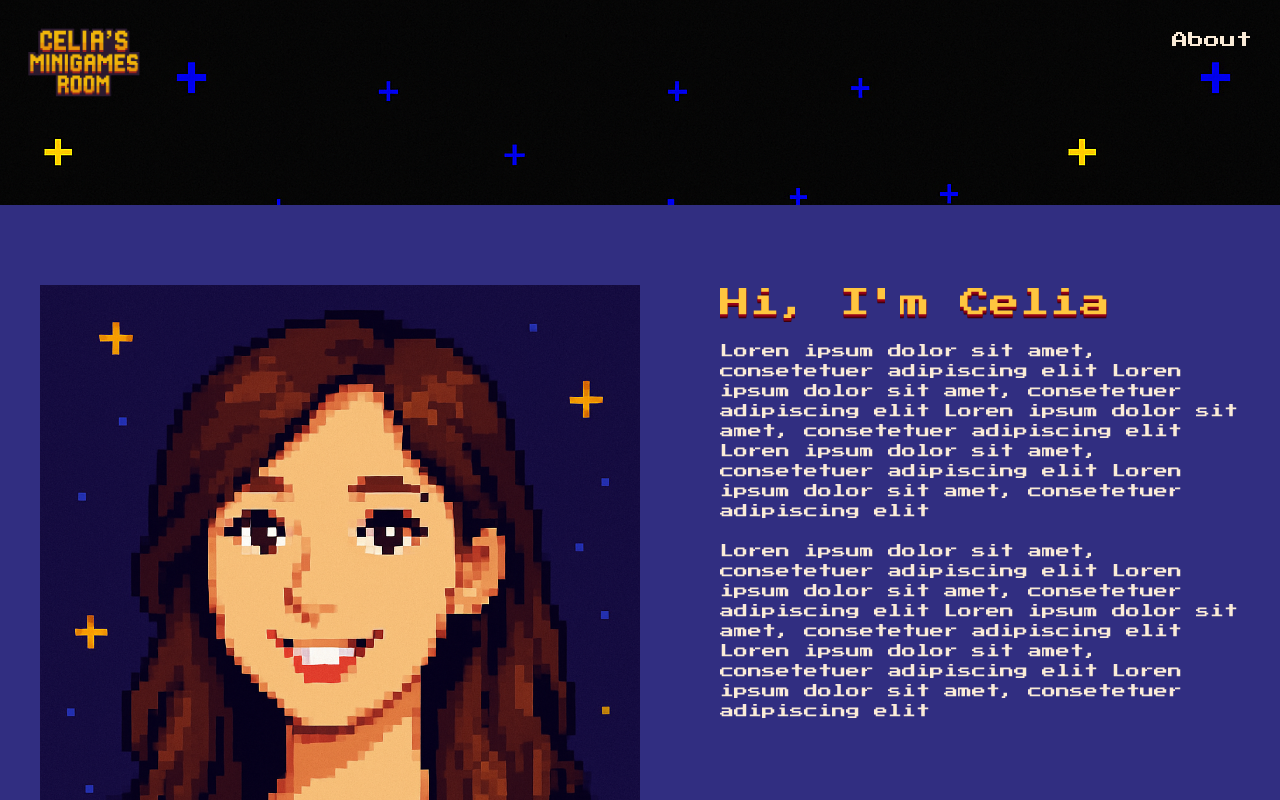
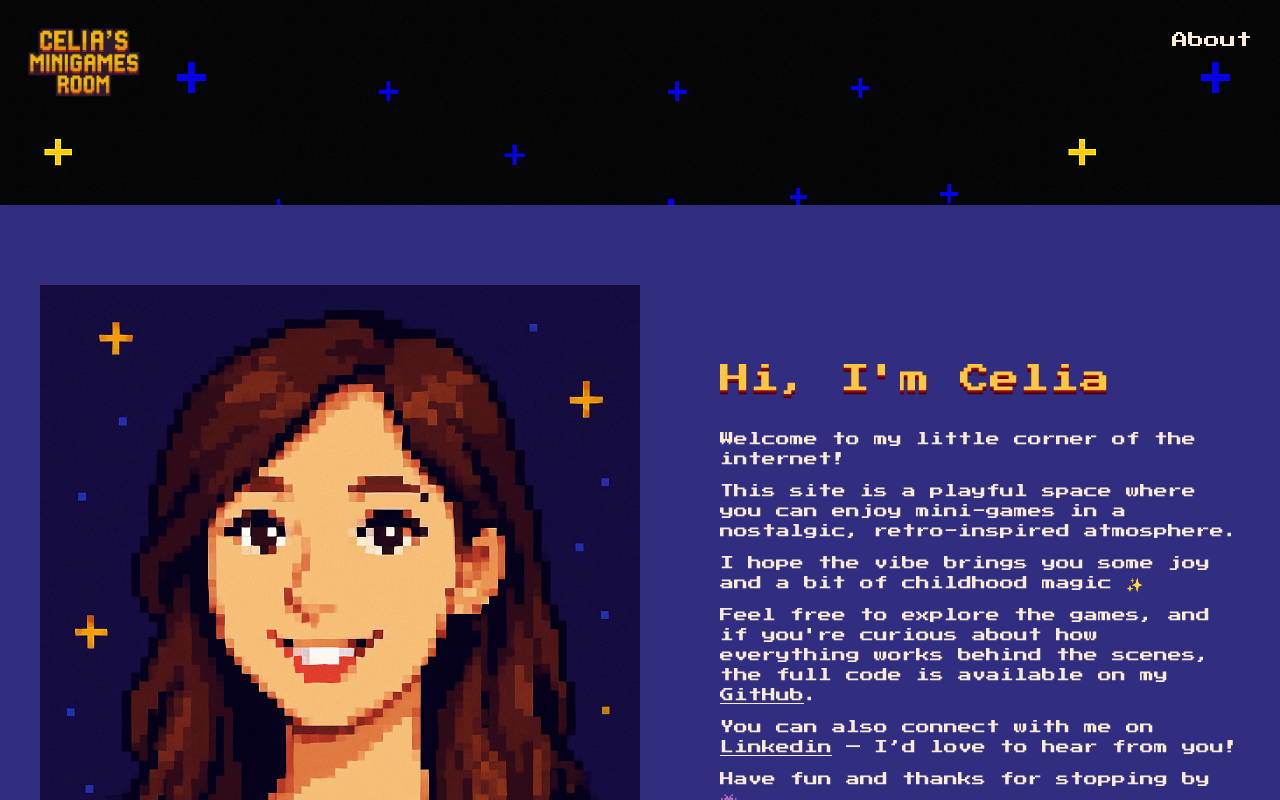
Before and after one commit to CeliaStabile/celia-s-minigames-room, a React (Vite) app: page /about in a window 1280 px wide. Shown: the top 800 px of the page. Built offline with nearby package versions, Linux system fonts and the light colour scheme.

Commit message:
[AboutPage] | add text

```diff
--- a/src/index.css
+++ b/src/index.css
@@ -12,6 +12,11 @@
   box-sizing: border-box;
   color:#faebd7;
 
+}
+
+a {
+  text-decoration: underline;
+  cursor: pointer;
 }
 
 html, body {
--- a/src/pages/About.tsx
+++ b/src/pages/About.tsx
@@ -2,24 +2,54 @@
 const About = () => {
   return (
     <section className="pb-96 pt-20">
-      <div className="w-full py-10 lg:py-20 px-10 flex  flex-col lg:flex-row lg:items-start items-center text-center lg:text-left justify-center  gap-12 lg:gap-20 bg-indigo-900 ">
+      <div className="w-full py-10 lg:py-20 px-10 flex  flex-col lg:flex-row  items-center text-center lg:text-left justify-center  gap-12 lg:gap-20 bg-indigo-900 ">
         <img className="lg:w-1/2" src="/portrait.png" />
-        <div className="lg:w-1/2 flex flex-col gap-5">
+        <div className="lg:w-1/2 flex flex-col gap-8">
           <h1 className="pixel-shadow text-3xl">Hi, I'm Celia</h1>
-          <p className="text-xs lg:text-sm">
-            Loren ipsum dolor sit amet, consetetuer adipiscing elit Loren ipsum
-            dolor sit amet, consetetuer adipiscing elit Loren ipsum dolor sit
-            amet, consetetuer adipiscing elit Loren ipsum dolor sit amet,
-            consetetuer adipiscing elit Loren ipsum dolor sit amet, consetetuer
-            adipiscing elit
-          </p>
-          <p className="text-xs lg:text-sm">
-            Loren ipsum dolor sit amet, consetetuer adipiscing elit Loren ipsum
-            dolor sit amet, consetetuer adipiscing elit Loren ipsum dolor sit
-            amet, consetetuer adipiscing elit Loren ipsum dolor sit amet,
-            consetetuer adipiscing elit Loren ipsum dolor sit amet, consetetuer
-            adipiscing elit
-          </p>
+          <div className="flex flex-col gap-3 text-left">
+            <p className="text-xs lg:text-sm">
+              Welcome to my little corner of the internet!
+            </p>
+            <p className="text-xs lg:text-sm">
+              This site is a playful space where you can enjoy mini-games in a
+              nostalgic, retro-inspired atmosphere.
+            </p>
+            <p className="text-xs lg:text-sm">
+              I hope the vibe brings you some joy and a bit of childhood magic
+              ✨
+            </p>
+            <p className="text-xs lg:text-sm">
+              Feel free to explore the games, and if you're curious about how
+              everything works behind the scenes, the full code is available on
+              my
+              <a
+                href="https://github.com/CeliaStabile/celia-s-minigames-room"
+                target="_blank"
+                rel="noopener noreferrer"
+                className="underline"
+              >
+                {" "}
+                GitHub
+              </a>
+              .
+            </p>
+            <p className="text-xs lg:text-sm">
+              You can also connect with me on
+              <a
+                href="https://www.linkedin.com/in/celia-stabile-b6653b63/"
+                target="_blank"
+                rel="noopener noreferrer"
+                className="underline"
+              >
+                {" "}
+                Linkedin
+              </a>{" "}
+              — I’d love to hear from you!
+            </p>
+            <p className="text-xs lg:text-sm">
+              Have fun and thanks for stopping by 👾
+            </p>
+          </div>
         </div>
       </div>
     </section>
--- a/src/pages/HangmanPage.tsx
+++ b/src/pages/HangmanPage.tsx
@@ -1,11 +1,6 @@
 import Banner from "../components/Banner";
 import Hangman from "../games/Hangman/Hangman";
 
-
-const button = {
-  text: "Play",
-  link: "/about",
-};
 
 const HangmanPage = () => {
   return (
--- a/src/pages/Home.tsx
+++ b/src/pages/Home.tsx
@@ -1,10 +1,5 @@
-import React from "react";
 import Banner from "../components/Banner";
-
-const button = {
-  text: "Play",
-  link: "/about",
-};
+;
 
 const Home = () => {
   return (
--- a/src/pages/WordsearchPage.tsx
+++ b/src/pages/WordsearchPage.tsx
@@ -1,11 +1,7 @@
 import Banner from "../components/Banner";
 import WordSearch from "../games/Wordsearch/Wordsearch";
 
-
-const button = {
-  text: "Play",
-  link: "/about",
-};
+;
 
 const WordsearchPage = () => {
   return (
```
